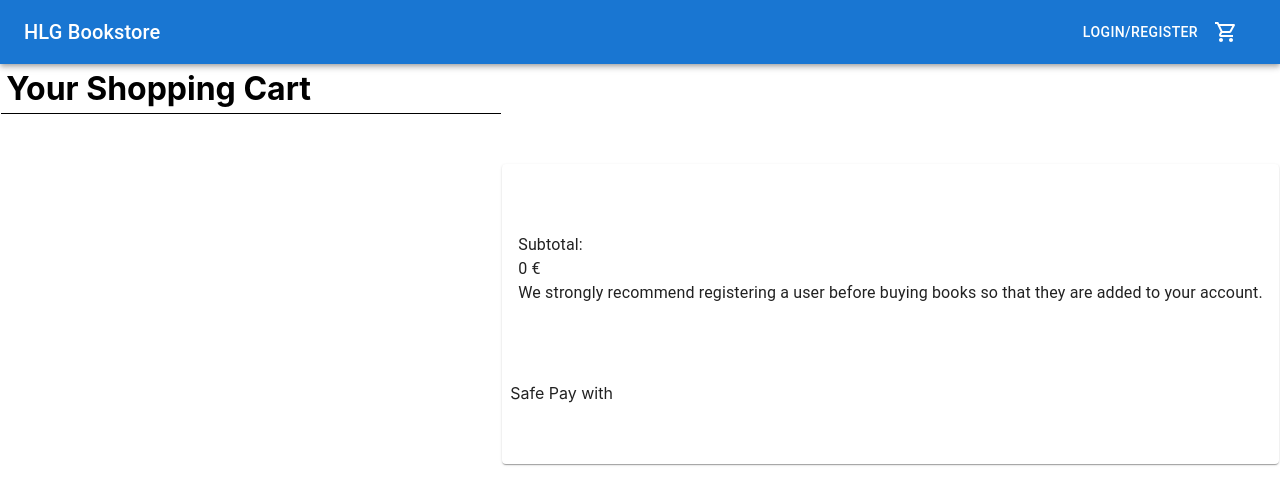
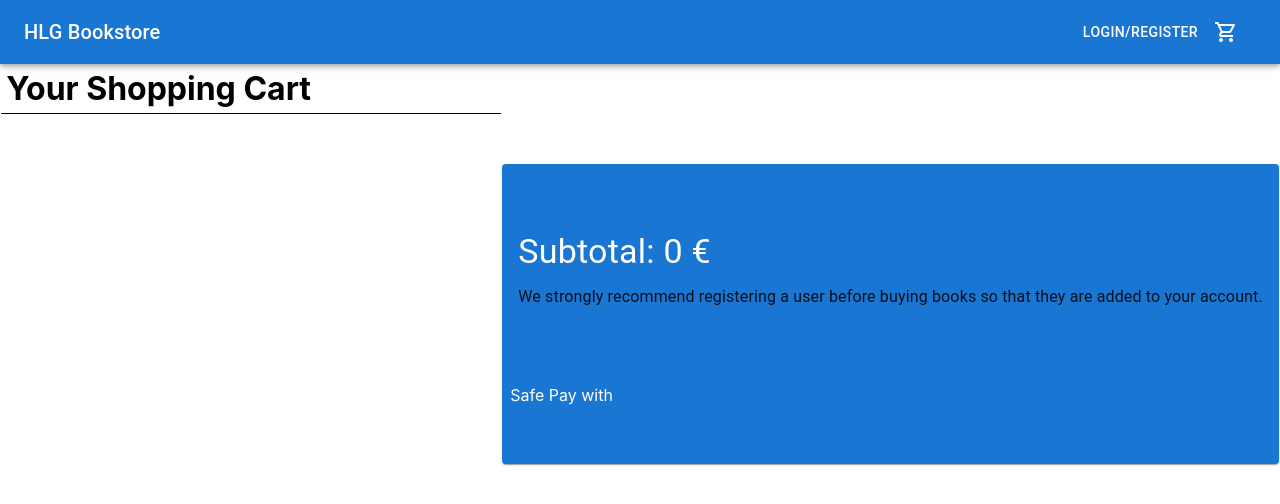
Before and after one commit to heiskane/Bookstore-Project, a React (Create React App) app in the folder react_frontend/: page /shoppingcart in a window 1280 px wide. Shown: the top 504 px of the page. Built offline with nearby package versions, Linux system fonts and the light colour scheme.

Commit message:
-Snacbar to give more feedbacks to customer' move

```diff
--- a/react_frontend/src/component/Book.js
+++ b/react_frontend/src/component/Book.js
@@ -14,9 +14,12 @@ import Typography from '@mui/material/Typography';
 import DownloadButton from "./DownloadButton";
 import ReadBookButton from './ReadBookButton';
 import { useState } from 'react';
+import Snackbar from '@mui/material/Snackbar';
+import MuiAlert from '@mui/material/Alert';
 
 
 const Book = ({ book }) => {
+  const [open, setOpen] = React.useState(false);
 
   const dispatch = useDispatch();
 
@@ -25,13 +28,27 @@ const Book = ({ book }) => {
   const saveToBasket = (e) => {
     e.preventDefault();
     //console.log("bookid>>>🤣" + book.id)
-    if(ids.indexOf(book.id) === -1 ){
+    if (ids.indexOf(book.id) === -1) {
       dispatch(add_to_cart(book))
       ids.push(book.id)
-    }else{
+    } else {
       alert("Item is already in shopping cart")
     }
+
+    setOpen(true);
   }
+
+
+
+
+
+  const handleClose = (event, reason) => {
+    if (reason === 'clickaway') {
+      return;
+    }
+    setOpen(false);
+  };
+
 
 
   function ActionButton(props) {
@@ -80,6 +97,11 @@ const Book = ({ book }) => {
 
   }
 
+
+  const Alert = React.forwardRef(function Alert(props, ref) {
+    return <MuiAlert elevation={6} ref={ref} variant="filled" {...props} />;
+  });
+
   return (
     <Card>
       <CardActionArea>
@@ -108,6 +130,13 @@ const Book = ({ book }) => {
       }}>
         <ActionButton price={book.price} />
       </CardActions>
+
+      <Snackbar open={open} autoHideDuration={3000} onClose={handleClose}>
+        <Alert onClose={handleClose} severity="success" sx={{ width: '100%' }}>
+          Item is added to shoppingcart!
+        </Alert>
+      </Snackbar>
+
     </Card>
   )
 }
--- a/react_frontend/src/component/Subtotal.css
+++ b/react_frontend/src/component/Subtotal.css
@@ -2,8 +2,5 @@
   display: flex;
   flex-direction: column;
   justify-content: space-evenly;
+  background-color: cadetblue;
 }
-
-.subtotal__checkout {
-  background-color: green;
-}
--- a/react_frontend/src/component/Subtotal.js
+++ b/react_frontend/src/component/Subtotal.js
@@ -6,34 +6,61 @@ import CardActions from '@mui/material/CardActions';
 import CardContent from '@mui/material/CardContent';
 import Typography from '@mui/material/Typography';
 import BuyButton from './BuyButton';
+import Snackbar from '@mui/material/Snackbar';
+import MuiAlert from '@mui/material/Alert';
+import { useEffect } from "react";
+
+const Alert = React.forwardRef(function Alert(props, ref) {
+    return <MuiAlert elevation={6} ref={ref} variant="filled" {...props} />;
+});
+
 
 const Subtotal = ({ subtotal }) => {
+    const [open, setOpen] = React.useState(false);
+
+    const handleClick = () => {
+        setOpen(true);
+    };
+
+    useEffect(() => {
+        setOpen(true)
+    }, [subtotal])
+
+    const handleClose = (event, reason) => {
+        if (reason === 'clickaway') {
+            return;
+        }
+
+        setOpen(false);
+    };
+
 
     const [cookies] = useCookies();
 
     return (
 
-        <Card sx={{ minWidth: 400, minHeight: 300 }} className="subtotal">
+        <Card sx={{ minWidth: 400, minHeight: 300, backgroundColor: '#1976d2' }} className="subtotal">
             <CardContent>
-                <Typography>
-                    Subtotal:
-                    <span>
-                        {subtotal} €
-                    </span>
+                <Typography gutterBottom variant="h4" component="div" sx={{ color: '#fff' }}>
+                    Subtotal: {subtotal} €
                 </Typography>
                 {!cookies.jwt_token &&
-                <Typography>
-                    We strongly recommend registering a user before buying books
-                    so that they are added to your account.
-                </Typography>
+                    <Typography>
+                        We strongly recommend registering a user before buying books
+                        so that they are added to your account.
+                    </Typography>
                 }
             </CardContent>
             {/* checkout button */}
-            <CardActions>
+            <CardActions sx={{ color: '#fff' }}>
                 <span>Safe Pay with</span>
                 <BuyButton />
             </CardActions>
-
+            <Snackbar open={open} autoHideDuration={2000} onClose={handleClose}>
+                <Alert onClose={handleClose} severity="info" sx={{ width: '100%' }}>
+                    Item is deleted!
+                </Alert>
+            </Snackbar>
         </Card>
 
     )
```
Also changed, not shown: react_frontend/src/component/Order.js (+8 -2 lines). Lines whose indentation alone changed are shown as unchanged.
